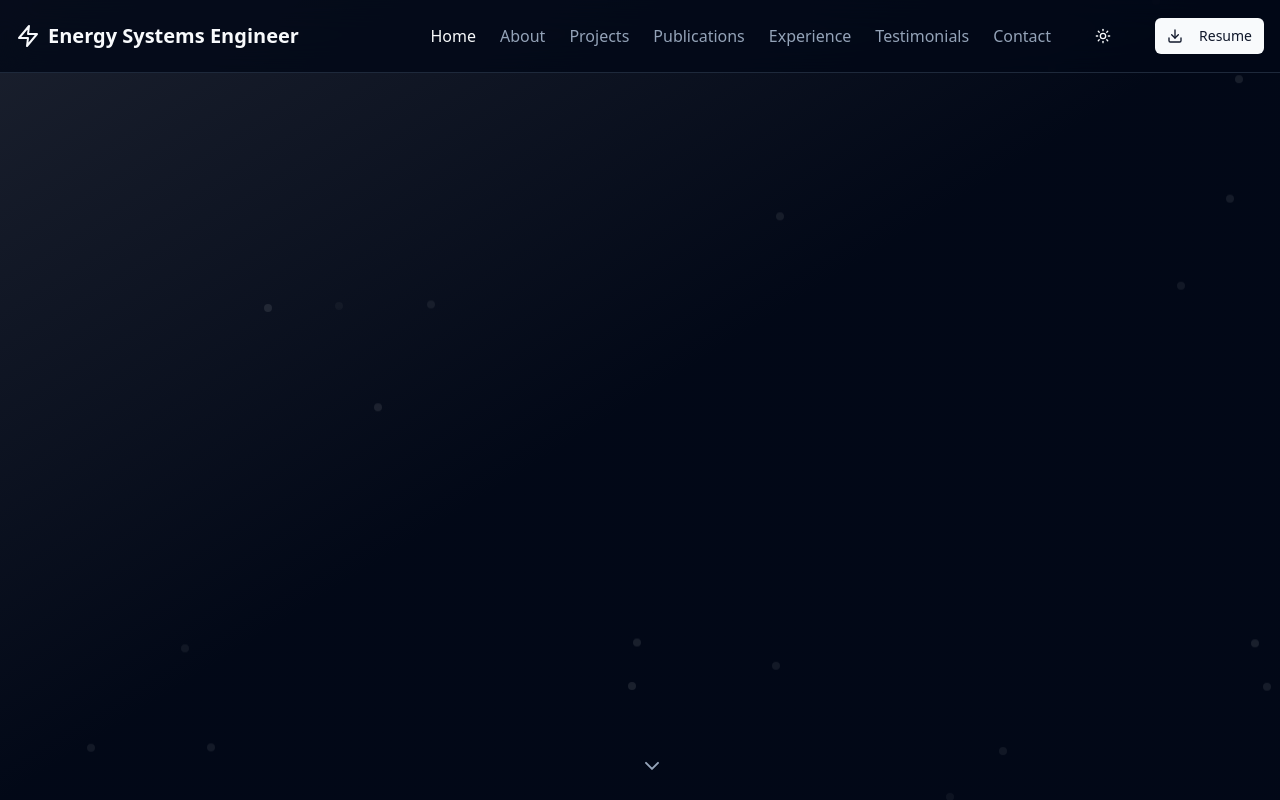
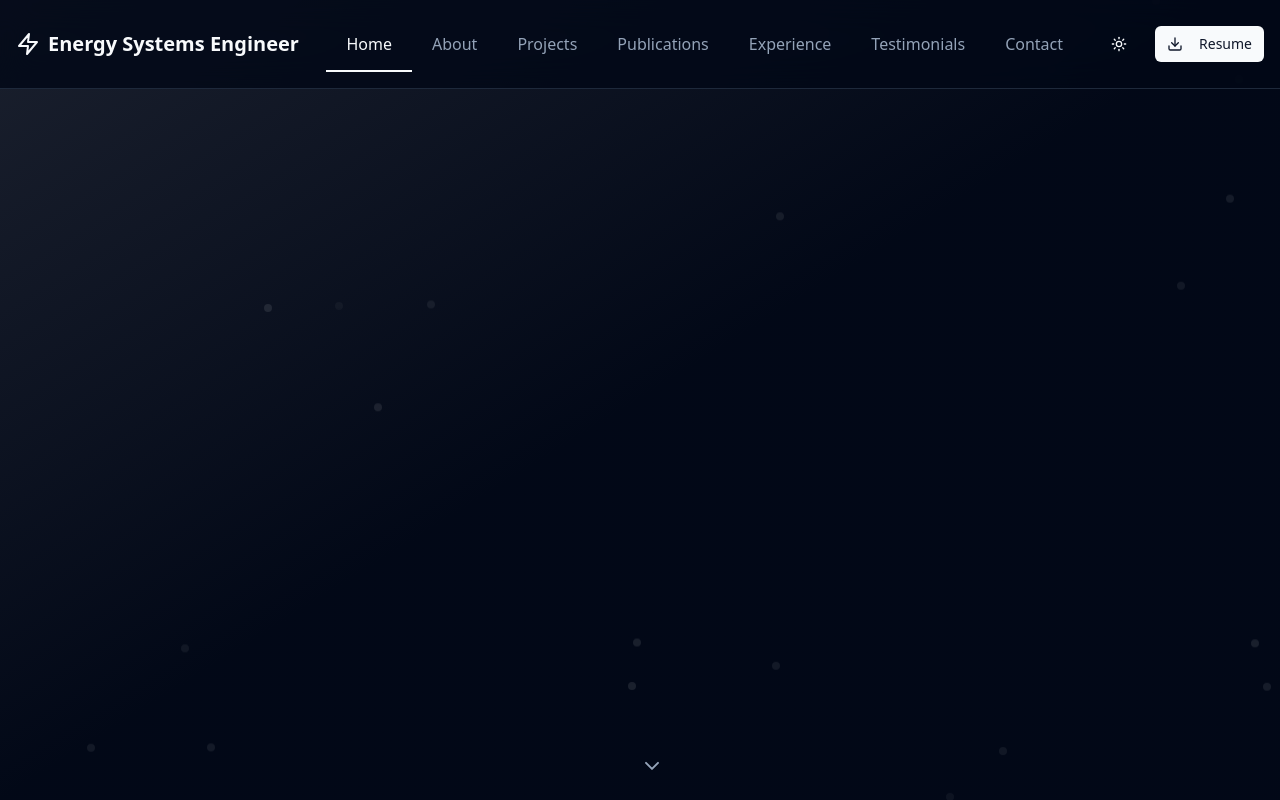
Before and after one commit to BRSTKL/barisegementokul.website, a React (Vite) app: page / in a window 1280 px wide. Shown: the top 800 px of the page. Built offline with nearby package versions, Linux system fonts and the light colour scheme.

Commit message:
feat: animate tabs in navigation bar

```diff
--- a/package.json
+++ b/package.json
@@ -17,6 +17,7 @@
     "clsx": "^2.1.0",
     "framer-motion": "^11.0.3",
     "lucide-react": "^0.323.0",
+    "motion": "^12.34.3",
     "react": "^18.2.0",
     "react-dom": "^18.2.0",
     "tailwind-merge": "^2.2.1",
--- a/src/components/EnergySystemsPortfolio.tsx
+++ b/src/components/EnergySystemsPortfolio.tsx
@@ -25,6 +25,7 @@ import { Card, CardContent, CardDescription, CardHeader, CardTitle } from '@/com
 import { Badge } from '@/components/ui/badge';
 import { Separator } from '@/components/ui/separator';
 import { Tabs, TabsContent, TabsList, TabsTrigger } from '@/components/ui/tabs';
+import { AnimatedNavigationTabs } from '@/components/ui/animated-navigation-tabs';
 import { useTheme } from './theme-provider';
 
 interface Project {
@@ -83,6 +84,16 @@ const EnergySystemsPortfolio: React.FC = () => {
     const { scrollYProgress } = useScroll();
     const opacity = useTransform(scrollYProgress, [0, 0.2], [1, 0]);
     const scale = useTransform(scrollYProgress, [0, 0.2], [1, 0.8]);
+
+    const NAV_ITEMS = [
+        { id: 'home', tile: 'Home' },
+        { id: 'about', tile: 'About' },
+        { id: 'projects', tile: 'Projects' },
+        { id: 'publications', tile: 'Publications' },
+        { id: 'experience', tile: 'Experience' },
+        { id: 'testimonials', tile: 'Testimonials' },
+        { id: 'contact', tile: 'Contact' }
+    ];
 
     const projects: Project[] = [
         {
@@ -335,17 +346,13 @@ const EnergySystemsPortfolio: React.FC = () => {
                         </motion.div>
 
                         {/* Desktop Navigation */}
-                        <div className="hidden md:flex items-center gap-6">
-                            {['home', 'about', 'projects', 'publications', 'experience', 'testimonials', 'contact'].map((section) => (
-                                <button
-                                    key={section}
-                                    onClick={() => scrollToSection(section)}
-                                    className={`capitalize transition-colors ${activeSection === section ? 'text-primary' : 'text-muted-foreground hover:text-foreground'
-                                        }`}
-                                >
-                                    {section}
-                                </button>
-                            ))}
+                        <div className="hidden md:flex items-center gap-2">
+                            <AnimatedNavigationTabs
+                                items={NAV_ITEMS}
+                                activeItem={activeSection}
+                                onTabChange={scrollToSection}
+                            />
+
                             <Button
                                 variant="ghost"
                                 size="icon"
--- /dev/null
+++ b/src/components/ui/animated-navigation-tabs.tsx
@@ -0,0 +1,64 @@
+import { motion } from "motion/react";
+import { useState } from "react";
+import { cn } from "@/lib/utils";
+
+type TabItem = {
+    id: string;
+    tile: string;
+};
+
+type Props = {
+    items: TabItem[];
+    activeItem: string;
+    onTabChange: (id: string) => void;
+};
+
+export function AnimatedNavigationTabs({ items, activeItem, onTabChange }: Props) {
+    const [isHover, setIsHover] = useState<TabItem | null>(null);
+
+    const active = items.find((item) => item.id === activeItem) || items[0];
+
+    return (
+        <div className="relative">
+            <ul className="flex items-center justify-center">
+                {items.map((item) => (
+                    <button
+                        key={item.id}
+                        className={cn(
+                            "py-2 relative duration-300 transition-colors hover:!text-primary",
+                            active.id === item.id ? "text-primary" : "text-muted-foreground"
+                        )}
+                        onClick={() => onTabChange(item.id)}
+                        onMouseEnter={() => setIsHover(item)}
+                        onMouseLeave={() => setIsHover(null)}
+                    >
+                        <div className="px-5 py-2 relative">
+                            {item.tile}
+                            {isHover?.id === item.id && (
+                                <motion.div
+                                    layoutId="hover-bg"
+                                    className="absolute bottom-0 left-0 right-0 w-full h-full bg-primary/10"
+                                    style={{
+                                        borderRadius: 6,
+                                    }}
+                                />
+                            )}
+                        </div>
+                        {active.id === item.id && (
+                            <motion.div
+                                layoutId="active"
+                                className="absolute bottom-0 left-0 right-0 w-full h-0.5 bg-primary"
+                            />
+                        )}
+                        {isHover?.id === item.id && (
+                            <motion.div
+                                layoutId="hover"
+                                className="absolute bottom-0 left-0 right-0 w-full h-0.5 bg-primary"
+                            />
+                        )}
+                    </button>
+                ))}
+            </ul>
+        </div>
+    );
+}
```
Also changed, not shown: 1 other file (tests, documents, lock files or other folders).
